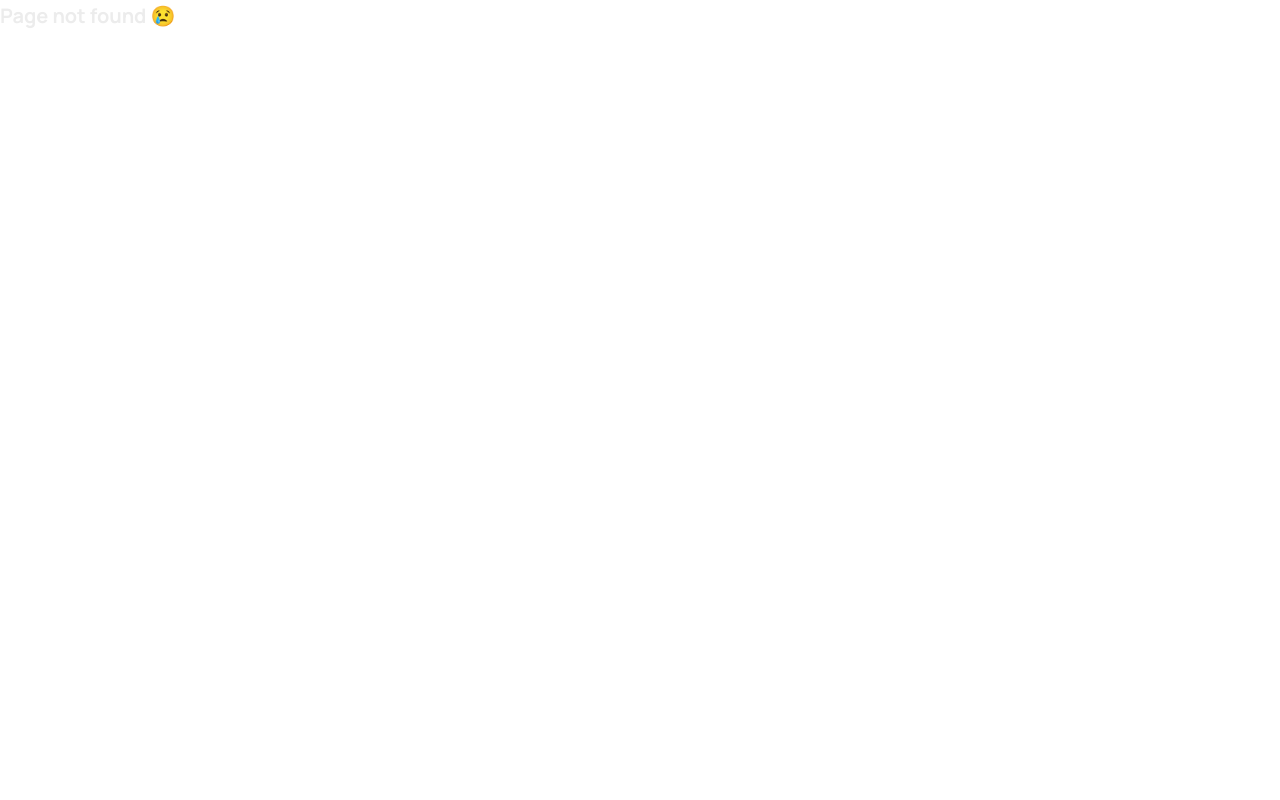
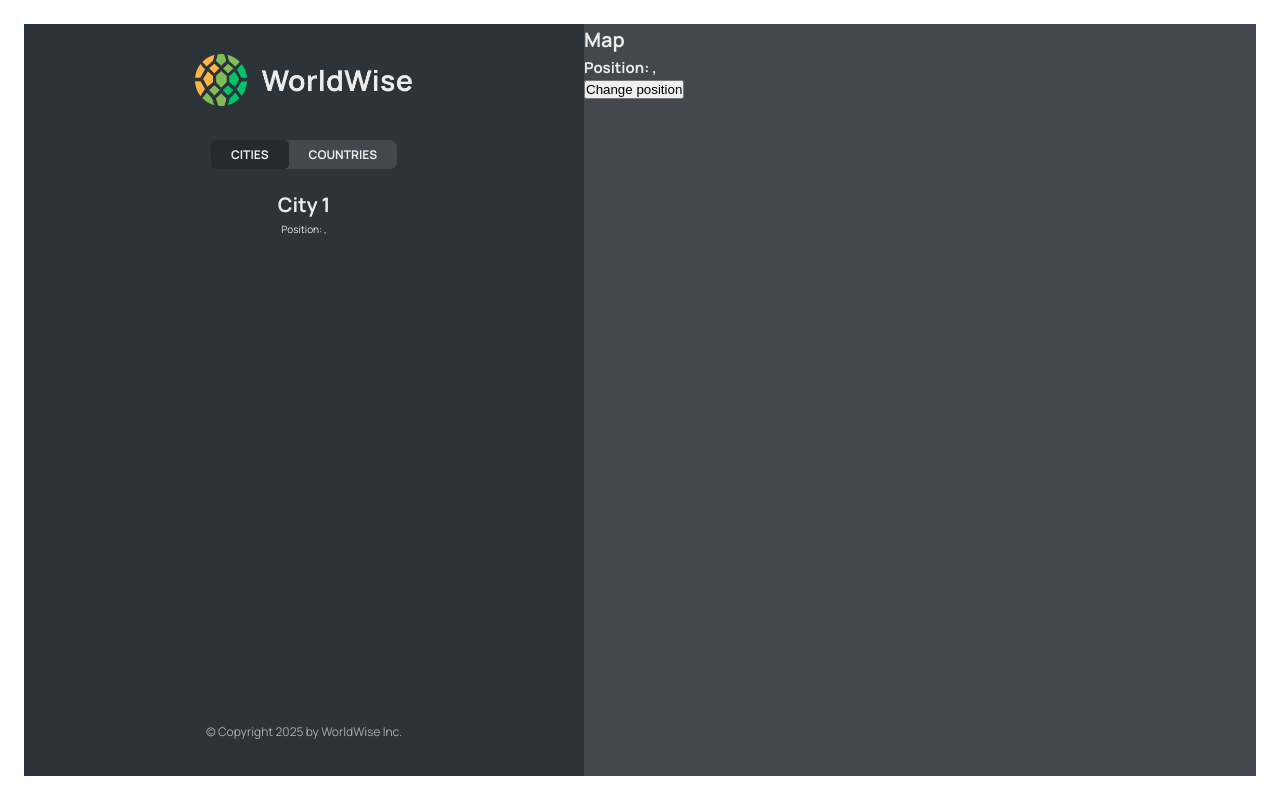
Before and after one commit to Urbork/worldwise, a React (Vite) app: page /app/cities/1 in a window 1280 px wide. Before the commit this address had no page. Built offline with nearby package versions, Linux system fonts and the light colour scheme; data requests are answered from the project's data file.

Commit message:
working with URL

```diff
--- a/src/App.jsx
+++ b/src/App.jsx
@@ -8,6 +8,7 @@
 import PageNotFound from "./pages/PageNotFound.jsx";
 import CityList from "./components/CityList.jsx";
 import CountryList from "./components/CountryList.jsx";
+import City from "./components/City.jsx";
 
 const BASE_URL = "http://localhost:8000";
 
@@ -47,6 +48,7 @@
             path="cities"
             element={<CityList cities={cities} isLoading={isLoading} />}
           />
+          <Route path="cities/:id" element={<City />} />
           <Route
             path="countries"
             element={<CountryList cities={cities} isLoading={isLoading} />}
--- a/src/components/City.jsx
+++ b/src/components/City.jsx
@@ -1,3 +1,4 @@
+import { useParams, useSearchParams } from "react-router-dom";
 import styles from "./City.module.css";
 
 const formatDate = (date) =>
@@ -9,6 +10,12 @@
   }).format(new Date(date));
 
 function City() {
+  const { id } = useParams();
+
+  const [searchParams, setSearchParams] = useSearchParams();
+  const lat = searchParams.get("lat");
+  const lng = searchParams.get("lng");
+
   // TEMP DATA
   const currentCity = {
     cityName: "Lisbon",
@@ -20,42 +27,49 @@
   const { cityName, emoji, date, notes } = currentCity;
 
   return (
-    <div className={styles.city}>
-      <div className={styles.row}>
-        <h6>City name</h6>
-        <h3>
-          <span>{emoji}</span> {cityName}
-        </h3>
-      </div>
+    <>
+      <h1>City {id}</h1>
+      <p>
+        Position: {lat}, {lng}
+      </p>
+    </>
+  );
 
-      <div className={styles.row}>
-        <h6>You went to {cityName} on</h6>
-        <p>{formatDate(date || null)}</p>
-      </div>
+  // return (
+  //   <div className={styles.city}>
+  //     <div className={styles.row}>
+  //       <h6>City name</h6>
+  //       <h3>
+  //         <span>{emoji}</span> {cityName}
+  //       </h3>
+  //     </div>
 
-      {notes && (
-        <div className={styles.row}>
-          <h6>Your notes</h6>
-          <p>{notes}</p>
-        </div>
-      )}
+  //     <div className={styles.row}>
+  //       <h6>You went to {cityName} on</h6>
+  //       <p>{formatDate(date || null)}</p>
+  //     </div>
 
-      <div className={styles.row}>
-        <h6>Learn more</h6>
-        <a
-          href={`https://en.wikipedia.org/wiki/${cityName}`}
-          target="_blank"
-          rel="noreferrer"
-        >
-          Check out {cityName} on Wikipedia &rarr;
-        </a>
-      </div>
+  //     {notes && (
+  //       <div className={styles.row}>
+  //         <h6>Your notes</h6>
+  //         <p>{notes}</p>
+  //       </div>
+  //     )}
 
-      <div>
-        <ButtonBack />
-      </div>
-    </div>
-  );
+  //     <div className={styles.row}>
+  //       <h6>Learn more</h6>
+  //       <a
+  //         href={`https://en.wikipedia.org/wiki/${cityName}`}
+  //         target="_blank"
+  //         rel="noreferrer"
+  //       >
+  //         Check out {cityName} on Wikipedia &rarr;
+  //       </a>
+  //     </div>
+
+  //     <div></div>
+  //   </div>
+  // );
 }
 
 export default City;
--- a/src/components/City.module.css
+++ b/src/components/City.module.css
@@ -3,7 +3,7 @@
   max-height: 70%;
   background-color: var(--color-dark--2);
   border-radius: 7px;
-  overflow: scroll;
+  overflow: auto;
 
   width: 100%;
   display: flex;
--- a/src/components/CityItem.jsx
+++ b/src/components/CityItem.jsx
@@ -1,3 +1,4 @@
+import { Link } from "react-router-dom";
 import styles from "./CityItem.module.css";
 
 const formatDate = (date) =>
@@ -9,14 +10,19 @@
 
 function CityItem({ city }) {
   // console.log(city);
-  const { cityName, emoji, date } = city;
+  const { cityName, emoji, date, id, position } = city;
 
   return (
-    <li className={styles.cityItem}>
-      <span className={styles.emoji}>{emoji}</span>
-      <h3 className={styles.name}>{cityName}</h3>
-      <time className={styles.date}>({formatDate(date)})</time>
-      <button className={styles.deleteBtn}>&times;</button>
+    <li>
+      <Link
+        className={styles.cityItem}
+        to={`${id}?lat=${position.lat}&lng=${position.lng}`}
+      >
+        <span className={styles.emoji}>{emoji}</span>
+        <h3 className={styles.name}>{cityName}</h3>
+        <time className={styles.date}>({formatDate(date)})</time>
+        <button className={styles.deleteBtn}>&times;</button>
+      </Link>
     </li>
   );
 }
--- a/src/components/CountryList.module.css
+++ b/src/components/CountryList.module.css
@@ -2,7 +2,7 @@
   width: 100%;
   height: 65vh;
   list-style: none;
-  overflow-y: scroll;
+  overflow-y: auto;
   overflow-x: hidden;
 
   display: grid;
--- a/src/components/Map.jsx
+++ b/src/components/Map.jsx
@@ -1,7 +1,28 @@
+import { useSearchParams } from "react-router-dom";
 import styles from "./Map.module.css";
 
 function Map() {
-  return <div className={styles.mapContainer}>Map</div>;
+  const [searchParams, setSearchParams] = useSearchParams();
+  const lat = searchParams.get("lat");
+  const lng = searchParams.get("lng");
+
+  // console.log(lat, lng);
+
+  return (
+    <div className={styles.mapContainer}>
+      <h1>Map</h1>
+      <h2>
+        Position: {lat}, {lng}
+      </h2>
+      <button
+        onClick={() => {
+          setSearchParams({ lat: 23, lng: 50 });
+        }}
+      >
+        Change position
+      </button>
+    </div>
+  );
 }
 
 export default Map;
```
